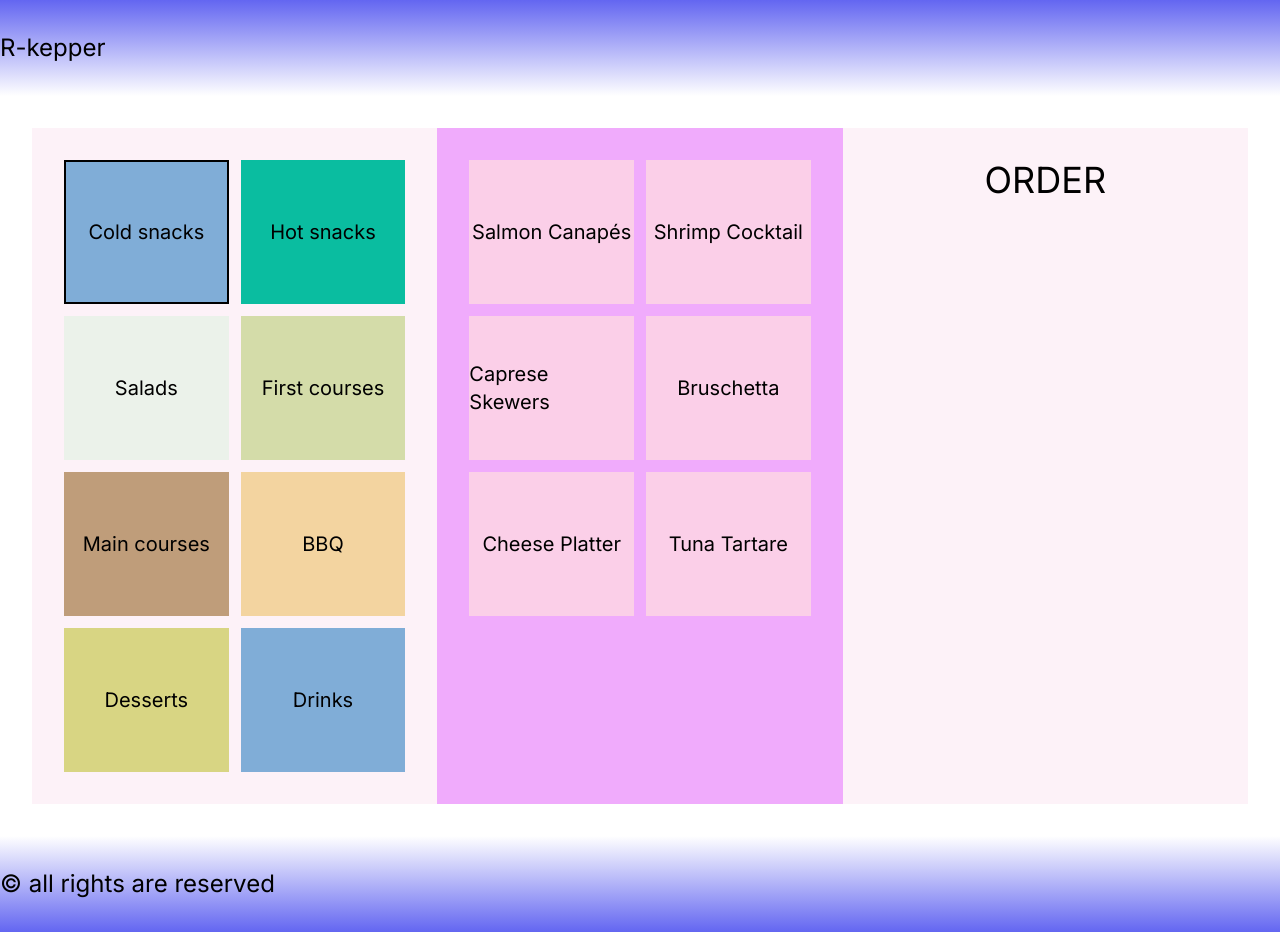
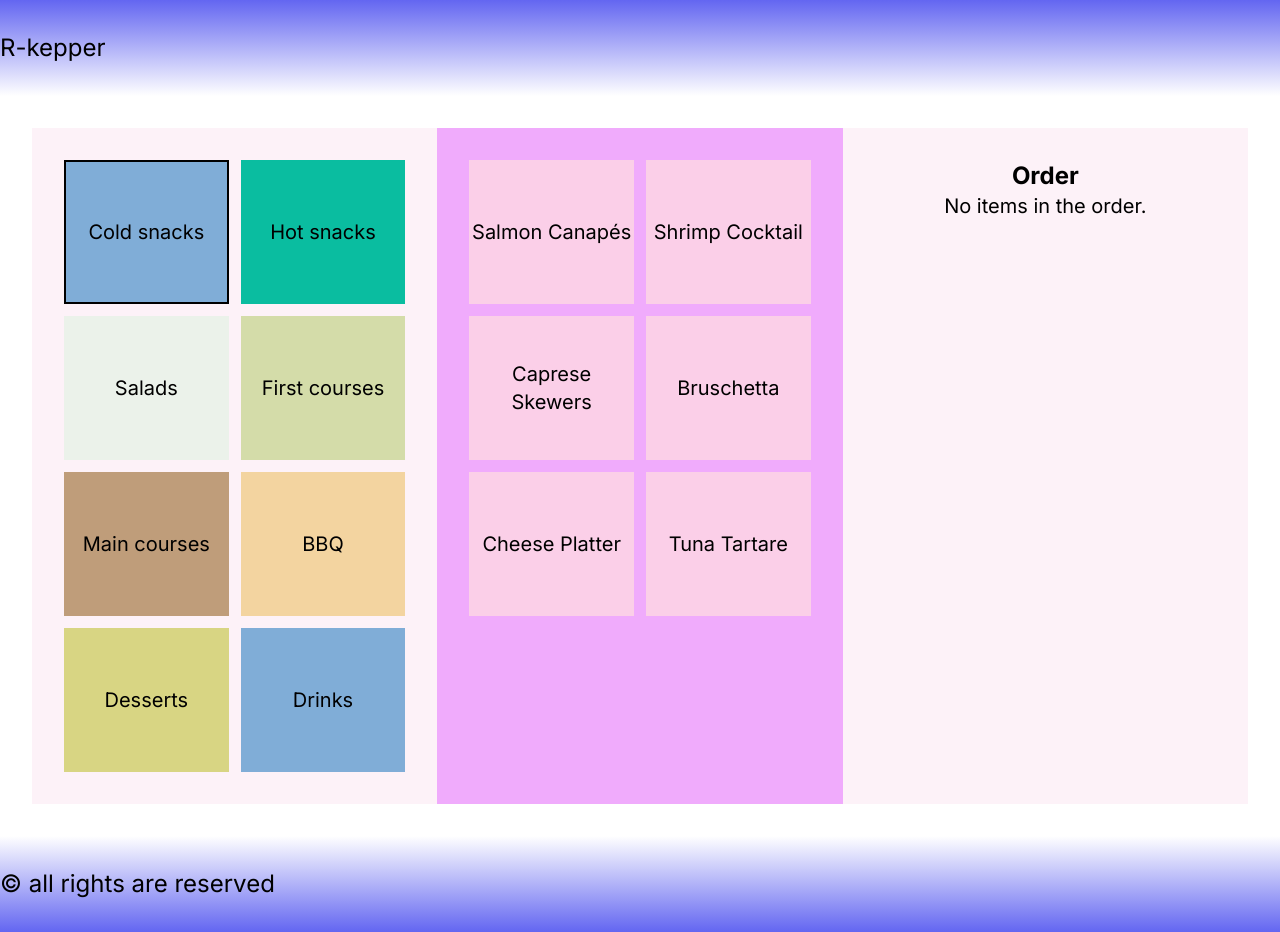
Before and after one commit to BobrovYehor/education, a Next.js app in the folder my-app/: page / in a window 1280 px wide. Both pictures are taken after a click on the item "Cold snacks". Built offline with nearby package versions, Linux system fonts and the light colour scheme.

Commit message:
Add Order

```diff
--- a/my-app/src/app/component/Dishes.js
+++ b/my-app/src/app/component/Dishes.js
@@ -1,13 +1,13 @@
-const Dishes = ({ filteredDishes }) => {
-
+const Dishes = ({ filteredDishes, addDishToOrder }) => {
     return (
         <section className='h-full min-w-96 bg-fuchsia-300 p-8'>
             {filteredDishes.length > 0 ? (
-                <ul className='grid grid-cols-2 grid-rows-4 h-full gap-3'>
+                <ul className='grid grid-cols-2 grid-rows-4 h-full gap-3 text-center'>
                     {filteredDishes.map((dish) => (
                         <li
                             key={dish.id}
-                            className='flex justify-center items-center text-xl h-36 cursor-pointer bg-pink-200'>
+                            className='flex justify-center items-center text-xl h-36 cursor-pointer bg-pink-200'
+                            onClick={() => addDishToOrder(dish)}>
                             {dish.title}
                         </li>
                     ))}
--- a/my-app/src/app/component/Order.js
+++ b/my-app/src/app/component/Order.js
@@ -1,9 +1,59 @@
+const Order = ({ order, setOrder }) => {
+    const calculateTotal = () => {
+        return order.reduce((total, dish) => total + dish.price * dish.quantity, 0);
+    };
 
+    const increaseQuantity = (dishId) => {
+        setOrder(prevOrder =>
+            prevOrder.map(dish =>
+                dish.id === dishId ? { ...dish, quantity: dish.quantity + 1 } : dish
+            )
+        );
+    };
 
-const Order = () => {
+    const decreaseQuantity = (dishId) => {
+        setOrder(prevOrder =>
+            prevOrder.map(dish =>
+                dish.id === dishId && dish.quantity > 1 ? { ...dish, quantity: dish.quantity - 1 } : dish
+            )
+        );
+    };
+
     return (
-        <section className='order h-full text-center min-w-96 bg-pink-50 p-8'>
-            <h1 className="text-4xl">ORDER</h1>
+        <section className='h-full min-w-96 bg-pink-50 p-8'>
+            <h1 className="text-2xl text-center"><strong>Order</strong></h1>
+            {order.length > 0 ? (
+                <div>
+                    <table className="w-full text-center text-lg">
+                        <thead>
+                            <tr>
+                                <th className="border px-4 py-2">Dish</th>
+                                <th className="border px-4 py-2">Quantity</th>
+                                <th className="border px-4 py-2">Price</th>
+                                <th className="border px-4 py-2">Sum</th>
+                            </tr>
+                        </thead>
+                        <tbody>
+                            {order.map(dish => (
+                                <tr key={dish.id}>
+                                    <td className="border px-4 py-2 text-left">{dish.title}</td>
+                                    <td className="border px-4 py-2 text-center">
+                                        <button onClick={() => decreaseQuantity(dish.id)} className="px-2">-</button>
+                                        <span className="mx-2">{dish.quantity}</span>
+                                        <button onClick={() => increaseQuantity(dish.id)} className="px-2">+</button></td>
+                                    <td className="border px-4 py-2">${dish.price}</td>
+                                    <td className="border px-4 py-2">${(dish.price * dish.quantity)}</td>
+                                </tr>
+                            ))}
+                        </tbody>
+                    </table>
+                    <div className="mt-4 text-xl text-right">
+                        <strong>Total: ${calculateTotal().toFixed(2)}</strong>
+                    </div>
+                </div>
+            ) : (
+                <p className="text-center text-xl">No items in the order.</p>
+            )}
         </section>
     )
 }
--- a/my-app/src/app/page.js
+++ b/my-app/src/app/page.js
@@ -9,6 +9,7 @@ import categories from "../../services/categories";
 export default function Home() {
   const [activeCategory, setActiveCategory] = useState(null);
   const [filteredDishes, setFilteredDishes] = useState([]);
+  const [order, setOrder] = useState([]);
 
   useEffect(() => {
     if(activeCategory) {
@@ -18,12 +19,28 @@ export default function Home() {
         setFilteredDishes([]);
     }
   }, [activeCategory]);
+
+  const addDishToOrder = (dish) => {
+    setOrder(prevOrder => {
+        const existingDish = prevOrder.find(item => item.id === dish.id);
+        if (existingDish) {
+            return prevOrder.map(item =>
+                item.id === dish.id
+                ? { ...item, quantity: item.quantity + 1 }
+                : item
+            );
+        } else {
+            return [...prevOrder, { ...dish, quantity: 1 }];
+        }
+    });
+  };
+
     return (
 
       <main className="p-0 grid grid-cols-1 lg:grid-cols-2 xl:grid-cols-3 ms:p-4 md:p-8">
           <Categories categories={categories} activeCategory={activeCategory} setActiveCategory={setActiveCategory}/>
-          <Dishes filteredDishes={filteredDishes} />
-          <Order />
+          <Dishes filteredDishes={filteredDishes} addDishToOrder={addDishToOrder}/>
+          <Order order={order} setOrder={setOrder}/>
       </main>
     );
 }
```
